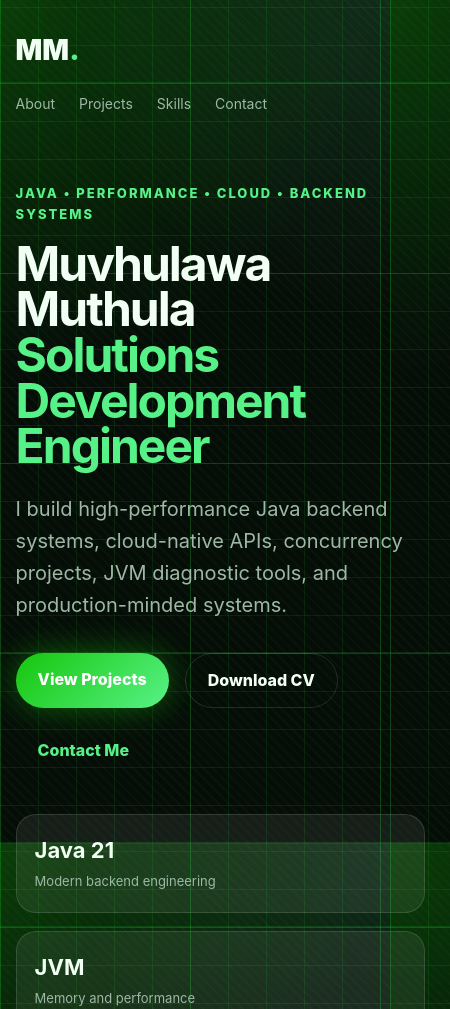
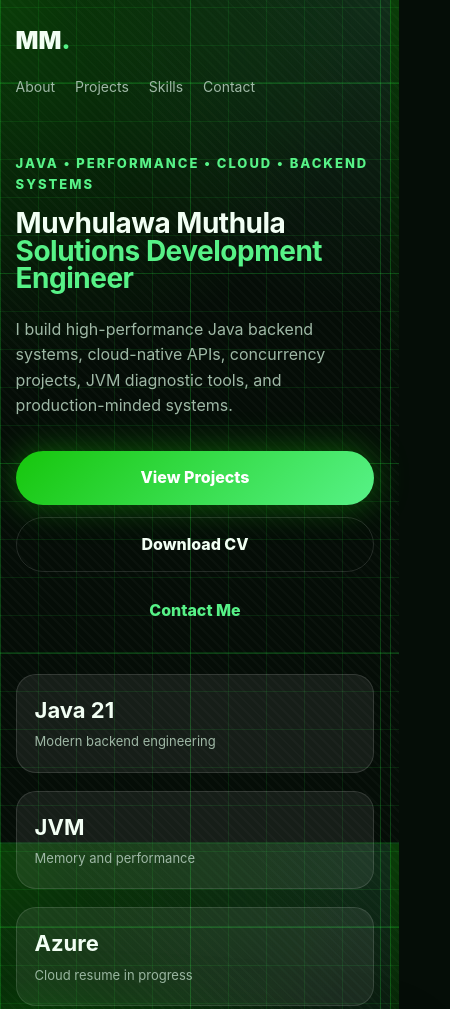
Before and after one commit to muvhulawamuthula/azure-cloud-resume, a plain HTML site: page frontend/index.html in a window 390 px wide. Shown: the top 1009 px of the page, 450 px wide, since content can reach past the window. Drawn offline with Linux system fonts and the light colour scheme; no server answers.

Commit message:
Make layout responsive for mobile and tablet

```diff
--- a/frontend/styles.css
+++ b/frontend/styles.css
@@ -19,6 +19,7 @@
 
 html {
   scroll-behavior: smooth;
+  overflow-x: hidden;
 }
 
 body {
@@ -101,10 +102,11 @@ main {
 }
 
 .hero h1 {
-  font-size: clamp(48px, 7vw, 88px);
-  line-height: 0.95;
-  letter-spacing: -4px;
+  font-size: clamp(34px, 8vw, 88px);
+  line-height: 0.98;
+  letter-spacing: -3px;
   margin-bottom: 24px;
+  overflow-wrap: break-word;
 }
 
 .hero h1 span {
@@ -178,6 +180,7 @@ main {
 
 .hero-card {
   position: relative;
+  min-width: 0;
   animation: floatIn 1.1s ease forwards;
 }
 
@@ -192,6 +195,7 @@ main {
 }
 
 .hero-content {
+  min-width: 0;
   animation: fadeUp 0.9s ease forwards;
 }
 
@@ -200,6 +204,8 @@ main {
   border: 1px solid var(--card-border);
   border-radius: 24px;
   overflow: hidden;
+  min-width: 0;
+  max-width: 100%;
   box-shadow: 0 30px 90px rgba(0, 0, 0, 0.5);
 }
 
@@ -222,6 +228,7 @@ main {
 pre {
   padding: 28px;
   overflow-x: auto;
+  max-width: 100%;
 }
 
 code {
@@ -438,22 +445,25 @@ code {
   }
 }
 
-@media (max-width: 900px) {
+/* Tablet landscape and below: stack the hero, reduce projects to 2 columns */
+@media (max-width: 980px) {
   .hero,
   .about-grid {
     grid-template-columns: 1fr;
   }
 
   .hero {
-    padding-top: 40px;
+    min-height: auto;
+    padding-top: 32px;
   }
 
   .projects-grid {
-    grid-template-columns: 1fr 1fr;
+    grid-template-columns: repeat(2, 1fr);
   }
 
   .contact-section {
-    display: block;
+    flex-direction: column;
+    align-items: flex-start;
   }
 
   .contact-links {
@@ -461,26 +471,89 @@ code {
   }
 }
 
-@media (max-width: 650px) {
+/* Tablet portrait: tighten section spacing and terminal */
+@media (max-width: 768px) {
+  .navbar {
+    padding: 22px 0;
+  }
+
+  .section {
+    padding: 56px 0;
+  }
+
+  .hero-text {
+    font-size: 18px;
+  }
+
+  pre {
+    padding: 22px;
+  }
+
+  code {
+    font-size: 13px;
+  }
+}
+
+/* Phones: single column everything, stacked nav, full-width buttons */
+@media (max-width: 640px) {
   .navbar {
     align-items: flex-start;
-    gap: 20px;
+    gap: 16px;
     flex-direction: column;
   }
 
   .navbar nav {
     flex-wrap: wrap;
+    gap: 16px 20px;
+  }
+
+  .hero h1 {
+    font-size: clamp(28px, 7.5vw, 44px);
+    letter-spacing: -1px;
+  }
+
+  .stats {
+    grid-template-columns: 1fr 1fr;
+  }
+
+  .projects-grid {
+    grid-template-columns: 1fr;
+  }
+
+  .hero-actions {
+    gap: 12px;
+  }
+
+  .hero-actions .btn {
+    flex: 1 1 100%;
+    text-align: center;
+  }
+
+  .section {
+    padding: 48px 0;
+  }
+}
+
+/* Small phones */
+@media (max-width: 400px) {
+  .logo {
+    font-size: 24px;
+  }
+
+  .hero h1 {
+    font-size: 28px;
+    letter-spacing: -0.5px;
+  }
+
+  .hero-text {
+    font-size: 16px;
   }
 
   .stats {
     grid-template-columns: 1fr;
   }
 
-  .projects-grid {
-    grid-template-columns: 1fr;
-  }
-
-  .hero h1 {
-    letter-spacing: -2px;
+  .counter-card strong {
+    font-size: 44px;
   }
 }
```
